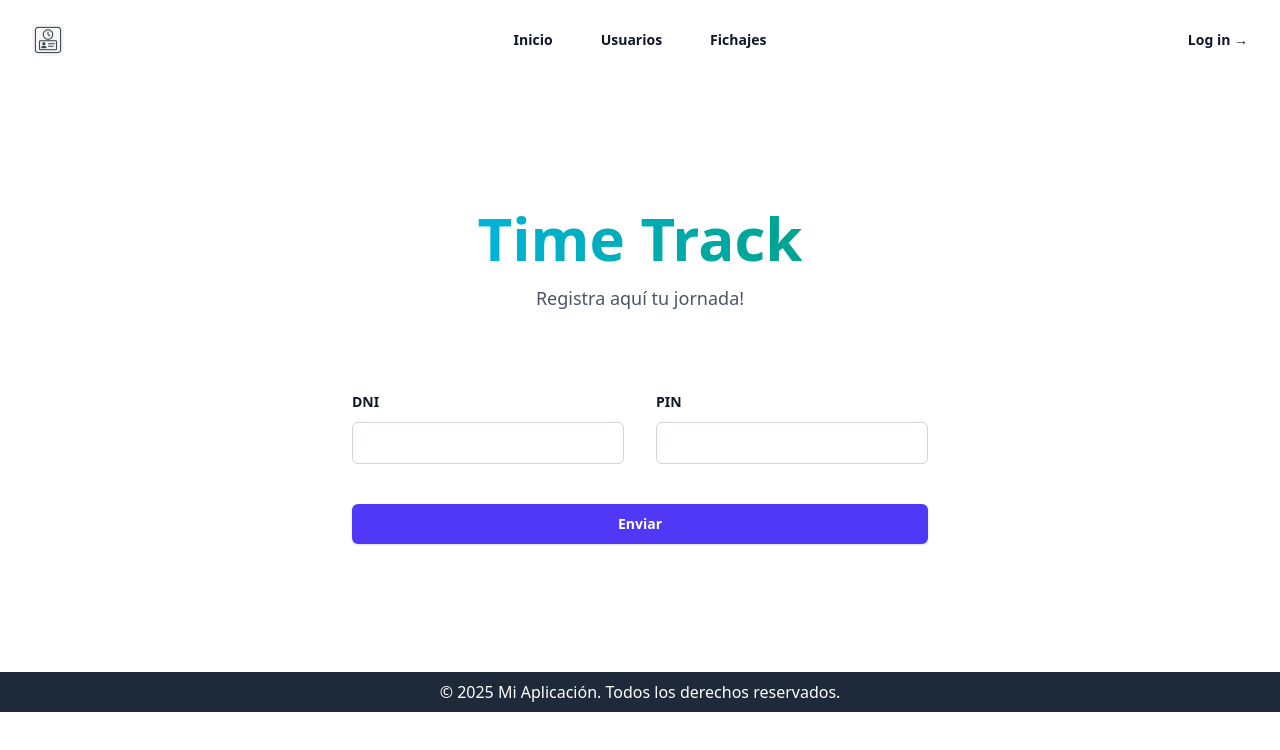
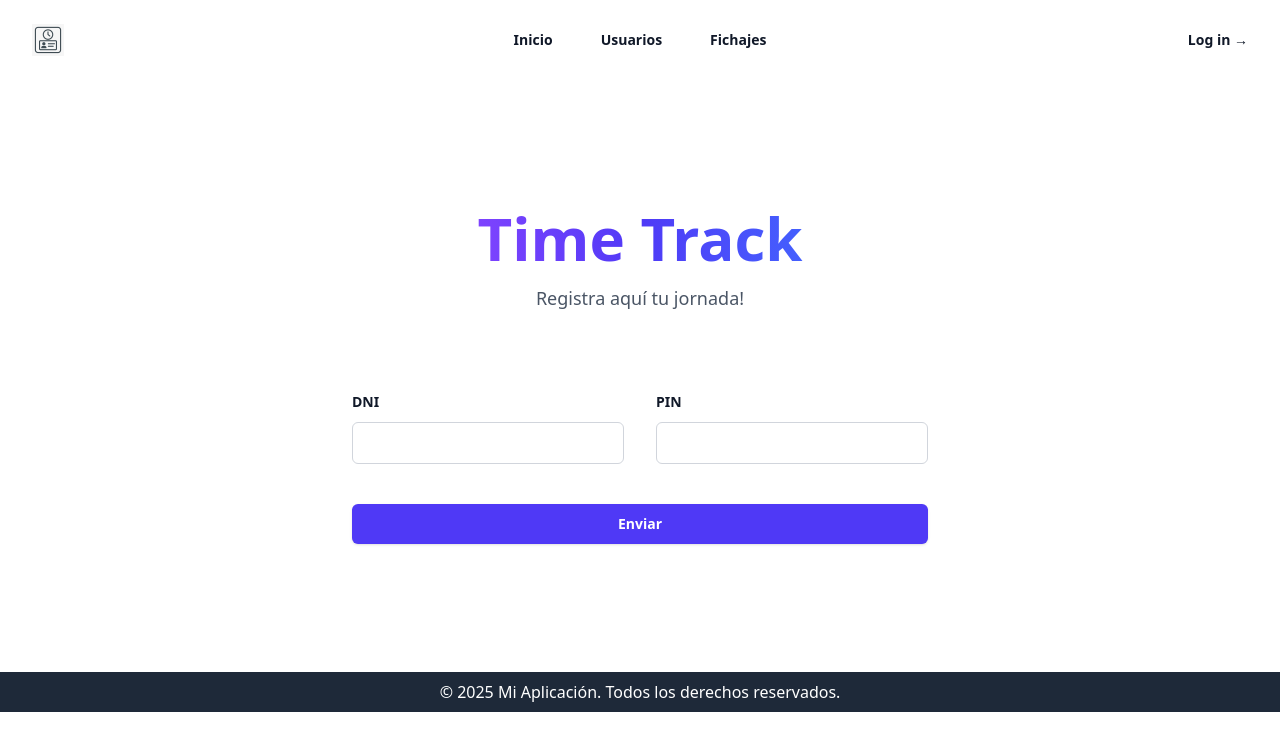
Before and after one commit to Sergiomsrs/timetrack-ui, a React (Vite) app: page / in a window 1280 px wide. Shown: the top 750 px of the page. Built offline with nearby package versions, Linux system fonts and the light colour scheme.

Commit message:
mejorar el estilo del encabezado en el componente AddTimeTrack

```diff
--- a/src/components/AddTimeTrack.jsx
+++ b/src/components/AddTimeTrack.jsx
@@ -43,7 +43,7 @@ export default function () {
     return (
         <div className="isolate bg-white px-6 py-24 sm:py-32 lg:px-8">
             <div className="mx-auto max-w-2xl text-center">
-                <h1 className="mb-4 text-3xl  md:text-5xl lg:text-6xl font-extrabold text-transparent bg-clip-text bg-gradient-to-r to-emerald-600 from-sky-400">Time Track</h1>
+                <h1 className="mb-4 text-3xl  md:text-5xl lg:text-6xl font-extrabold text-transparent bg-clip-text bg-gradient-to-r from-purple-500 via-indigo-600 to-blue-500">Time Track</h1>
                 <p className="mt-2 text-lg text-gray-600">Registra aquí tu jornada!</p>
             </div>
             <form onSubmit={handleSubmit} method="POST" className="mx-auto mt-16 max-w-xl sm:mt-20">
```
